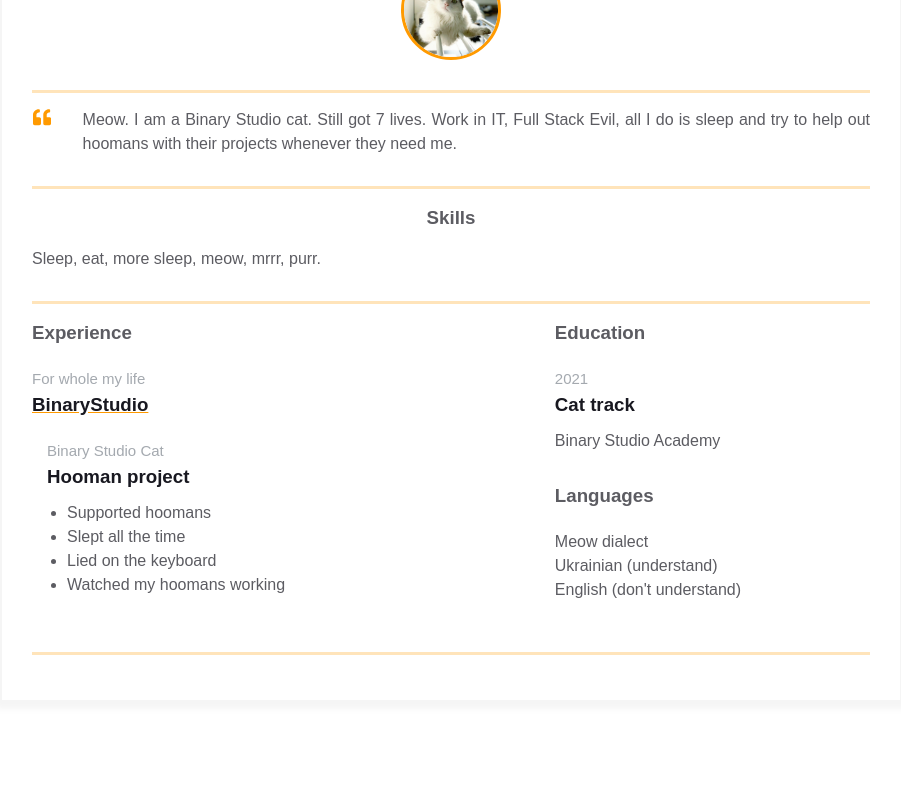
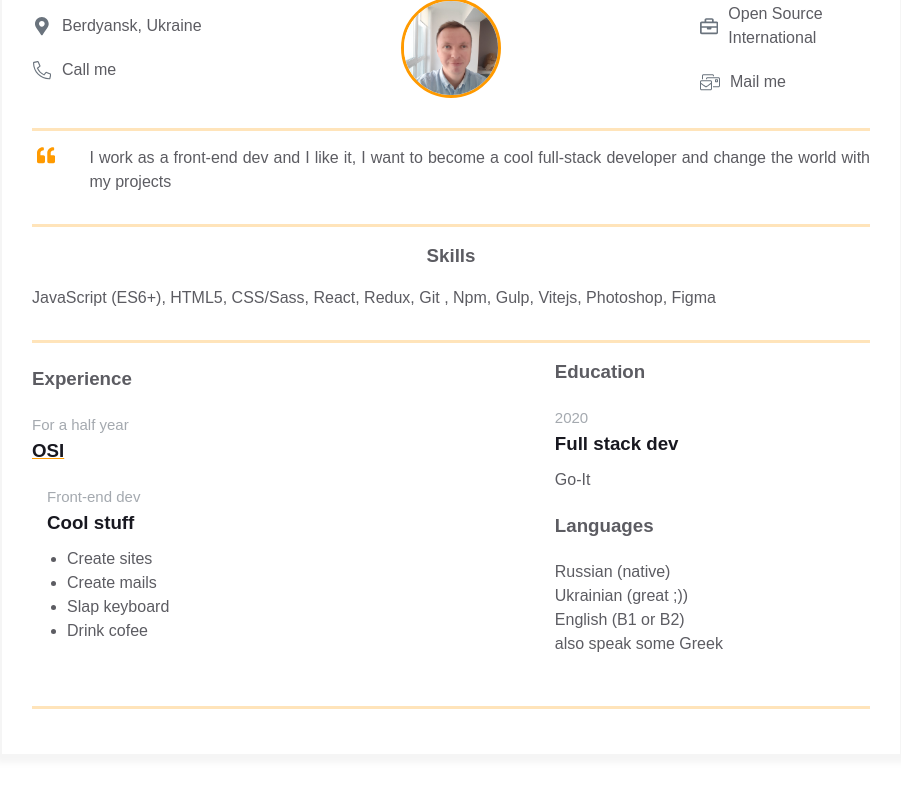
Before and after one commit to yuriev-yuriy/homepage, a plain HTML site: page index.html in a window 1280 px wide. Shown: the part 242-1032 px from the top of the page, without its empty margins (189-1090 px from the left). Before the commit the page ends 993 px from the top, so only its background shows below. Drawn offline with Linux system fonts and the light colour scheme.

Commit message:
change resume info to mine, add icons, add links, update styles

```diff
--- a/index.html
+++ b/index.html
@@ -11,35 +11,44 @@
             <div class="resume">
                 <div class="container">
                   <div class="resume__block">
-                    <h1 class="contact-info__header">Bulka</h1>
-                    <h3 class="contact-info__sub-header">Senior Hooman Manager</h3>
+                    <h1 class="contact-info__header">Yuriev Yuriy <span>Resume<span></h1>
+                    <h3 class="contact-info__sub-header">Front-end dev</h3>
 
                     <div class="contact_info_container fh">
                         <div class="contact-info__block">
                             <a href="" rel="author" class="contact-info__item">
                                 <div class="contact-info__item-icon-wrapper">
-                                    <svg class="contact-info__item-icon" xmlns="http://www.w3.org/2000/svg" viewBox="0 0 384 512">
+                                    <svg aria-hidden="true" class="contact-info__item-icon" xmlns="http://www.w3.org/2000/svg" viewBox="0 0 384 512">
                                         <path d="M172.268 501.67C26.97 291.031 0 269.413 0 192 0 85.961 85.961 0 192 0s192 85.961 192 192c0 77.413-26.97 99.031-172.268 309.67-9.535 13.774-29.93 13.773-39.464 0zM192 272c44.183 0 80-35.817 80-80s-35.817-80-80-80-80 35.817-80 80 35.817 80 80 80z">
                                         </path>
                                     </svg>
                                 </div>
-                                <span>Lviv, Ukraine</span>
+                                <span>Berdyansk, Ukraine</span>
+                            </a>
+                            <a class="contact-info__item" href="tel:+380990847181">
+                                <div class="contact-info__item-icon-wrapper">
+                                    <svg aria-hidden="true" xmlns="http://www.w3.org/2000/svg" viewBox="0 0 512 512" class="contact-info__item-icon"><path d="M493.09 351.3L384.7 304.8a31.36 31.36 0 0 0-36.5 8.9l-44.1 53.9A350 350 0 0 1 144.5 208l53.9-44.1a31.35 31.35 0 0 0 8.9-36.49l-46.5-108.5A31.33 31.33 0 0 0 125 .81L24.2 24.11A31.05 31.05 0 0 0 0 54.51C0 307.8 205.3 512 457.49 512A31.23 31.23 0 0 0 488 487.7L511.19 387a31.21 31.21 0 0 0-18.1-35.7zM456.89 480C222.4 479.7 32.3 289.7 32.1 55.21l99.6-23 46 107.39-72.8 59.5C153.3 302.3 209.4 358.6 313 407.2l59.5-72.8 107.39 46z"></path></svg>
+                                </div>
+                                <span>Call me</span>
                             </a>
                         </div>
 
                       <div class="contact-info__block contact-info__block--center">
-                        <img class="contact-info__avatar" src="assets/bulka-foto.jpeg" alt="Avatar">
+                        <img class="contact-info__avatar" src="assets/my-foto.jpg" alt="Avatar">
                       </div>
 
                         <div class="contact-info__block">
-                            <a href="https://ua.linkedin.com/company/binary-studio_241166" rel="author" class="contact-info__item">
+                            <div class="contact-info__item">
                                 <div class="contact-info__item-icon-wrapper">
-                                    <svg class="contact-info__item-icon" xmlns="http://www.w3.org/2000/svg" viewBox="0 0 448 512">
-                                        <path d="M416 32H31.9C14.3 32 0 46.5 0 64.3v383.4C0 465.5 14.3 480 31.9 480H416c17.6 0 32-14.5 32-32.3V64.3c0-17.8-14.4-32.3-32-32.3zM135.4 416H69V202.2h66.5V416zm-33.2-243c-21.3 0-38.5-17.3-38.5-38.5S80.9 96 102.2 96c21.2 0 38.5 17.3 38.5 38.5 0 21.3-17.2 38.5-38.5 38.5zm282.1 243h-66.4V312c0-24.8-.5-56.7-34.5-56.7-34.6 0-39.9 27-39.9 54.9V416h-66.4V202.2h63.7v29.2h.9c8.9-16.8 30.6-34.5 62.9-34.5 67.2 0 79.7 44.3 79.7 101.9V416z">
-                                        </path>
-                                    </svg>
+                                <svg aria-hidden="true" xmlns="http://www.w3.org/2000/svg" viewBox="0 0 512 512" class="contact-info__item-icon"><path d="M464 128h-80V80c0-26.51-21.49-48-48-48H176c-26.51 0-48 21.49-48 48v48H48c-26.51 0-48 21.49-48 48v256c0 26.51 21.49 48 48 48h416c26.51 0 48-21.49 48-48V176c0-26.51-21.49-48-48-48zM176 80h160v48H176V80zM54 176h404c3.31 0 6 2.69 6 6v74H48v-74c0-3.31 2.69-6 6-6zm404 256H54c-3.31 0-6-2.69-6-6V304h144v24c0 13.25 10.75 24 24 24h80c13.25 0 24-10.75 24-24v-24h144v122c0 3.31-2.69 6-6 6z"></path></svg>
                                 </div>
-                                <span>binary-studio</span>
+                                <span>Open Source International</span>
+                            </div>
+                                <a class="contact-info__item" href="mailto:yuriev1986@gmail.com">
+                                <div class="contact-info__item-icon-wrapper">
+                                <svg aria-hidden="true" xmlns="http://www.w3.org/2000/svg" viewBox="0 0 640 512" class="contact-info__item-icon"><path fill="currentColor" d="M592 96H240c-26.47 0-48 21.53-48 48v16h32v-16c0-8.84 7.16-16 16-16h352c8.84 0 16 7.16 16 16v224c0 8.84-7.16 16-16 16H416v32h176c26.47 0 48-21.53 48-48V144c0-26.47-21.53-48-48-48zM96 48c0-8.84 7.16-16 16-16h288c8.84 0 16 7.16 16 16v16h32V48c0-26.47-21.53-48-48-48H112C85.53 0 64 21.53 64 48v112h32V48zm464 208c8.84 0 16-7.16 16-16v-64c0-8.84-7.16-16-16-16h-64c-8.84 0-16 7.16-16 16v64c0 8.84 7.16 16 16 16h64zm-48-64h32v32h-32v-32zm-176 0H48c-26.47 0-48 21.53-48 48v224c0 26.47 21.53 48 48 48h288c26.47 0 48-21.53 48-48V240c0-26.47-21.53-48-48-48zm16 272c0 8.84-7.16 16-16 16H48c-8.84 0-16-7.16-16-16V313.6c12.8 9.6 32 25.6 96 70.4 12.8 9.6 38.4 32 64 32s51.2-22.4 64-32c64-44.8 83.2-60.8 96-70.4V464zm0-188.8c-25.6 19.2-22.4 19.2-115.2 86.4-9.6 3.2-28.8 22.4-44.8 22.4s-35.2-19.2-44.8-25.6C54.4 291.2 57.6 291.2 32 272v-32c0-8.84 7.16-16 16-16h288c8.84 0 16 7.16 16 16v35.2z"></path></svg>
+                                </div>
+                                <span>Mail me</span>
                             </a>
                         </div>
                     </div>
@@ -55,10 +64,8 @@
                                     </path>
                                 </svg>
                             </div>
-                            <p class="intro_text">Meow.
-                            I am a Binary Studio cat. Still got 7 lives. Work in IT, Full Stack Evil,
-                            all I do is sleep and try to help out hoomans with their projects whenever
-                            they need me.
+                            <p class="intro_text">
+                                I work as a front-end dev and I like it, I want to become a cool full-stack developer and change the world with my projects
                             </p>
                         </div>
                     </div>
@@ -67,7 +74,7 @@
                     <div class="resume__block">
                         <div class="skills">
                             <h3 class="skills__header">Skills</h3>
-                            <p class="skills__text">Sleep, eat, more sleep, meow, mrrr, purr. </p>
+                            <p class="skills__text">JavaScript (ES6+), HTML5, CSS/Sass, React, Redux, Git , Npm, Gulp, Vitejs, Photoshop, Figma </p>
                         </div>
                     </div>
                 </div>
@@ -79,18 +86,18 @@
                                     <h3 class="experiences__header">Experience</h3>
                                     <div class="experiences__company">
                                       <div class="experiences__company-header">
-                                        <span class="experiences__company-header-durability">For whole my life</span>
-                                        <h3 class="experiences__company-header-name">BinaryStudio</h3>
+                                        <span class="experiences__company-header-durability">For a half year</span>
+                                        <h3 class="experiences__company-header-name">OSI</h3>
                                       </div>
 
                                       <div class="experiences__company-project">
-                                        <span class="experiences__company-project-role">Binary Studio Cat</span>
-                                        <h3 class="experiences__company-project-name">Hooman project</h3>
+                                        <span class="experiences__company-project-role">Front-end dev</span>
+                                        <h3 class="experiences__company-project-name">Cool stuff</h3>
                                         <ul class="experiences__company-project-responsibilities">
-                                          <li>Supported hoomans</li>
-                                          <li>Slept all the time</li>
-                                          <li>Lied on the keyboard</li>
-                                          <li>Watched my hoomans working</li>
+                                          <li>Create sites</li>
+                                          <li>Create mails</li>
+                                          <li>Slap keyboard</li>
+                                          <li>Drink cofee</li>
                                         </ul>
                                       </div>
                                     </div>
@@ -102,22 +109,25 @@
                                     <div class="additional-info__education">
                                       <h3 class="additional-info__education-header">Education</h3>
                                       <div class="additional-info__education-university">
-                                        <span class="additional-info__education-university-durability">2021</span>
-                                        <h3 class="additional-info__education-university-speciality">Cat track</h3>
-                                        <p class="additional-info__education-university-name">Binary Studio Academy</p>
+                                        <span class="additional-info__education-university-durability">2020</span>
+                                        <h3 class="additional-info__education-university-speciality">Full stack dev</h3>
+                                        <p class="additional-info__education-university-name">Go-It</p>
                                       </div>
                                     </div>
 
                                     <div class="additional-info__languages">
                                       <h3 class="additional-info__languages-header">Languages</h3>
                                       <p class="additional-info__languages-item">
-                                        Meow dialect
+                                        Russian (native)
                                       </p>
                                       <p class="additional-info__languages-item">
-                                        Ukrainian (understand)
+                                        Ukrainian (great ;))
                                       </p>
                                       <p class="additional-info__languages-item">
-                                        English (don't understand)
+                                        English (B1 or B2)
+                                      </p>
+                                      <p class="additional-info__languages-item">
+                                        also speak some Greek
                                       </p>
                                     </div>
                                 </div>
--- a/styles/contact-info-styles.css
+++ b/styles/contact-info-styles.css
@@ -1,6 +1,11 @@
 .contact-info__header,
   .contact-info__sub-header {
       text-align: center;
+  }
+
+  .contact-info__header span {
+      display: block;
+      font-size: 1.6rem;
   }
 
   .contact-info__header {
@@ -19,14 +24,21 @@
       display: flex;
       flex-direction: column;
       justify-content: space-between;
+      max-width: 170px;
   }
+
+  .contact-info__block span {
+    color: var(--secondary-text-color);
+}
 
   .contact-info__block--center {
       justify-content: center;
   }
 
   .contact-info__item {
+      align-items: center;
       color: var(--secondary-text-color);
+      fill: var(--secondary-text-color);
       text-decoration: none;
       display: flex;
       justify-content: start;
--- a/styles/general-styles.css
+++ b/styles/general-styles.css
@@ -23,6 +23,7 @@ body {
 }
 
 .fh {
+    align-items: center;
     display: flex;
     flex-direction: row;
     justify-content: space-between;
```
Also changed, not shown: assets/bart-foto.jpeg (added), assets/my-foto.jpg (added), 2 other files.
